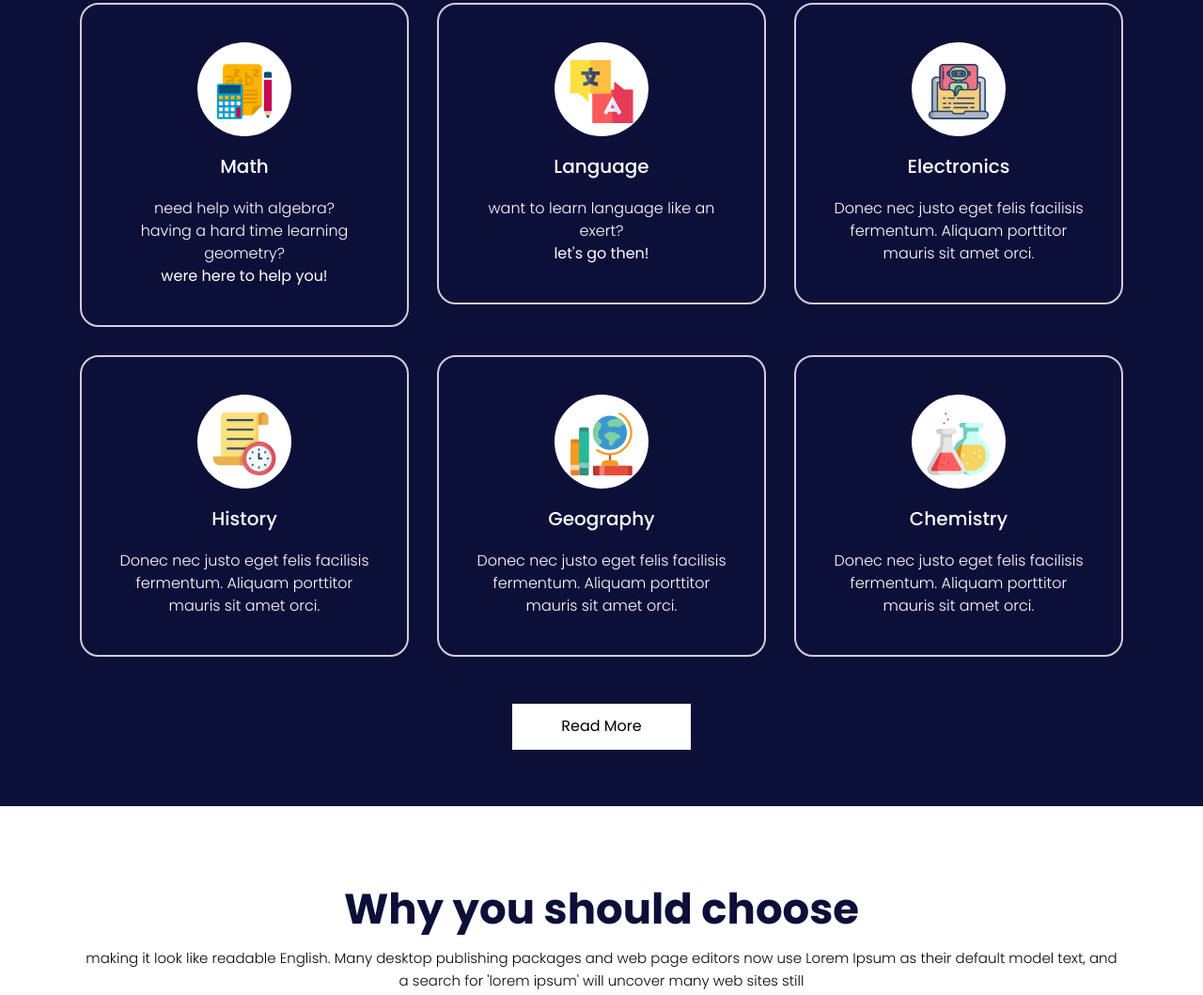
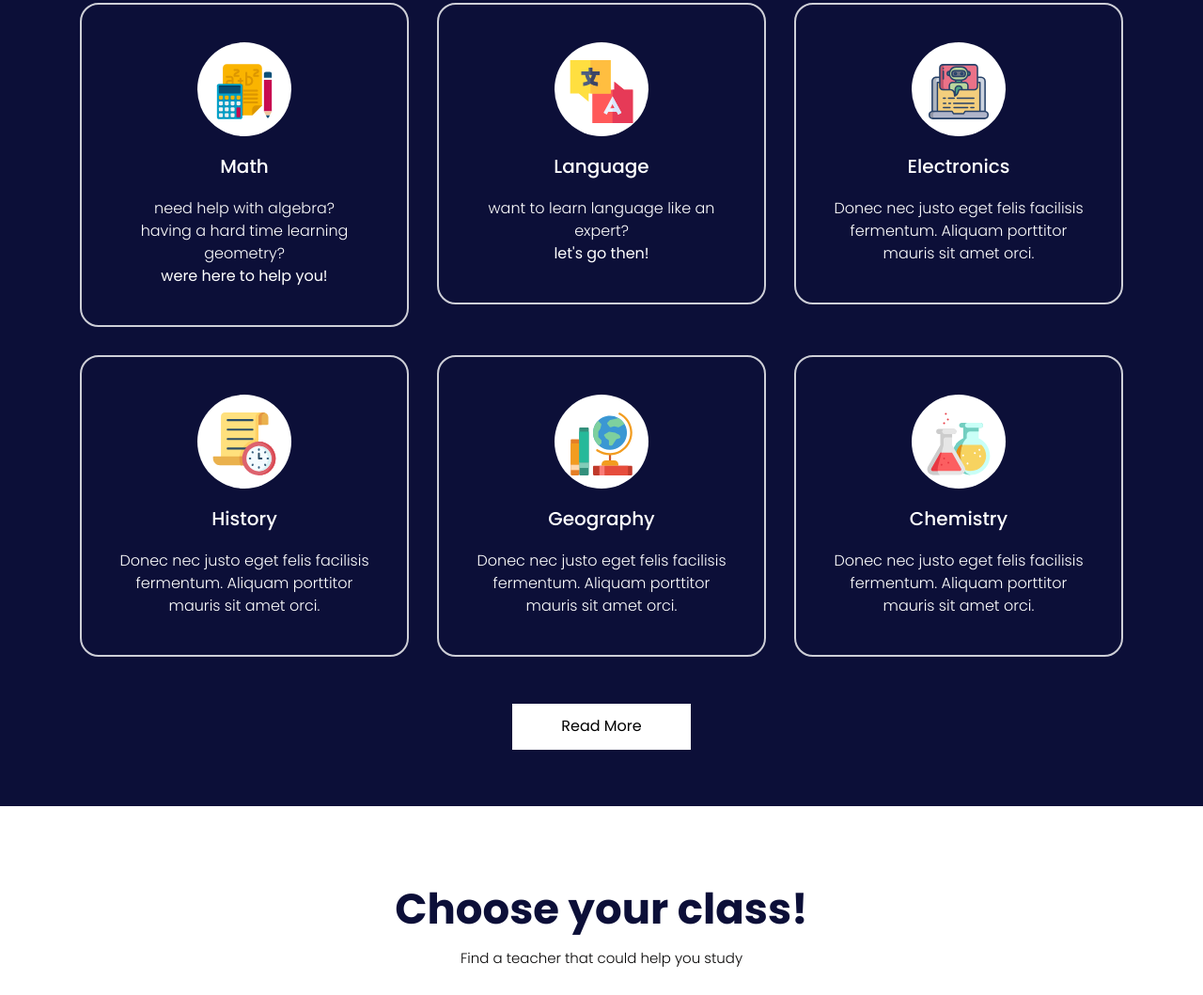
Before and after one commit to yaniv851/volunteerx, a plain HTML site: page Volunteerx/data-web/index.html in a window 1280 px wide. Shown: the part 1921-2980 px from the top of the page at 94% size. Drawn offline with nearby package versions, Linux system fonts and the light colour scheme.

```diff
--- a/Volunteerx/data-web/index.html
+++ b/Volunteerx/data-web/index.html
@@ -152,7 +152,7 @@
                   <div class="Services-box">
                      <i><img src="images/translation.svg" alt="#" /></i>
                      <h3>Language</h3>
-                     <p>want to learn language like an exert?<br>
+                     <p>want to learn language like an expert?<br>
                      <b>let's go then!</b></p>
                   </div>
                </div>
@@ -195,8 +195,8 @@
             <div class="row">
                <div class="col-md-12">
                   <div class="titlepage">
-                     <h2>Why you should choose </h2>
-                     <p>making it look like readable English. Many desktop publishing packages and web page editors now use Lorem Ipsum as their default model text, and a search for 'lorem ipsum' will uncover many web sites still </p>
+                     <h2>Choose your class!</h2>
+                     <p>Find a teacher that could help you study</p>
                   </div>
                </div>
             </div>
```
